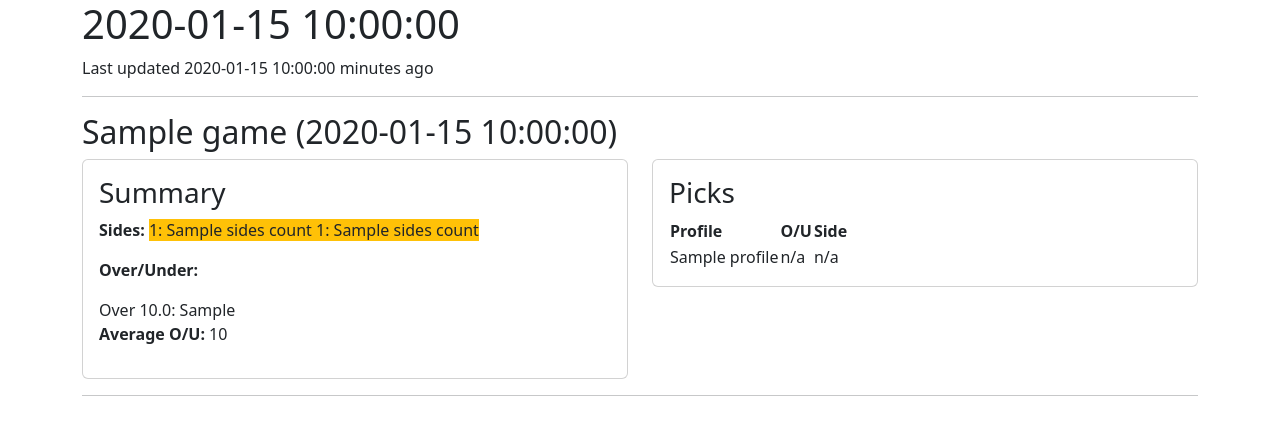
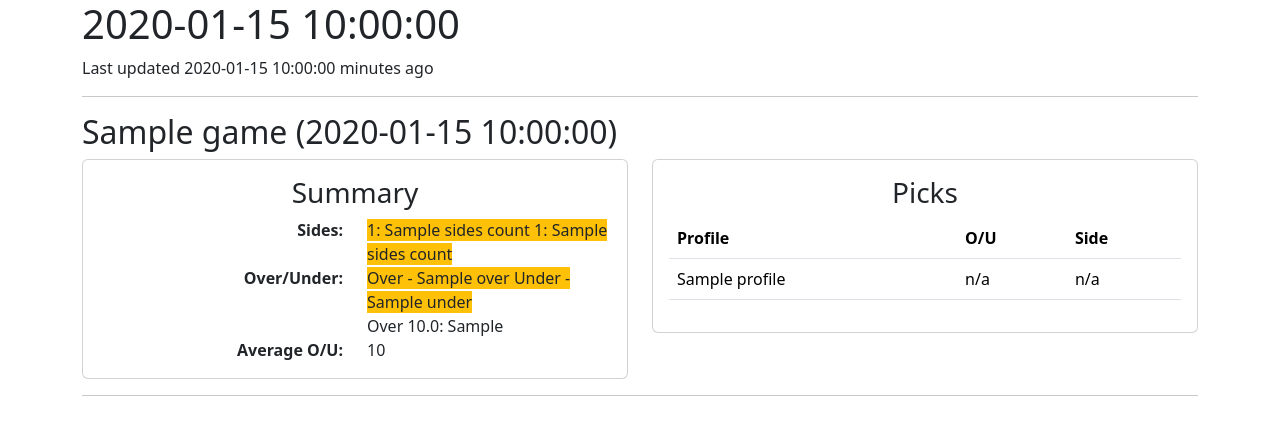
Before and after one commit to nklsimmons/sportscraper, a Flask app: template templates/show.html in a window 1280 px wide. Shown: the top 435 px of the page. Run offline with Flask 3, Linux system fonts and the light colour scheme; the template is opened without the code that fills it: most values are stand-ins (such as "Sample title", 1, 10 or a date in 2020).

Commit message:
Add over/under sums, formatting

```diff
--- a/server.py
+++ b/server.py
@@ -102,6 +102,8 @@ def showDate(date):
 
             game_data[game]["games"].append(tg)
 
+        over_under_sum = {}
+
         if over_under_count:
             ou_count = sum(over_under_count[n] for n in over_under_count)
             ou_sum = sum(over_under_count[n] * float(n) for n in over_under_count)
@@ -114,7 +116,16 @@ def showDate(date):
         if len(sides_count_list) == 1:
             sides_count_list.append([0, 0])
 
+        over_under_sum = {"over": 0, "under": 0}
+
+        for v in over_under_count:
+            if float(v) < 0:
+                over_under_sum["under"] += over_under_count[v]
+            if float(v) > 0:
+                over_under_sum["over"] += over_under_count[v]
+
         game_data[game]["summary"] = {
+            "over_under_sum": over_under_sum,
             "over_under_count": over_under_count,
             "over_under_avg": over_under_avg,
             "sides_count": sides_count_list,
--- a/templates/show.html
+++ b/templates/show.html
@@ -25,52 +25,82 @@
 
                         <div class="card-body">
 
-                            <div class="card-title">
+                            <div class="card-title text-center">
                                 <h3>Summary</h3>
                             </div>
 
-                            <p>
-                                <b>Sides:</b>
-
+                            <div class="row">
+                                <div class="col text-end fw-bold">Sides:</div>
+                                <div class="col">
                                     {% set game1 = game["summary"]["sides_count"][0] %}
                                     {% set game2 = game["summary"]["sides_count"][1] %}
 
                                     {% if game1[1] > game2[1] %}
-                                    <span class="bg-success text-white">
+                                        {% set game1_class = "bg-success text-white" %}
+                                        {% set game2_class = "" %}
+                                    {% elif game1[1] < game2[1] %}
+                                        {% set game1_class = "" %}
+                                        {% set game2_class = "bg-success text-white" %}
+                                    {% else %}
+                                        {% set game1_class = "bg-warning" %}
+                                        {% set game2_class = "bg-warning" %}
+                                    {% endif %}
+
+                                    <span class="{{ game1_class }}">
                                         {{ game1[0] }}: {{ game1[1] }}
                                     </span>
 
                                     {% if game2[0] %}
-                                        <span>
+                                        <span class="{{ game2_class }}">
                                             {{ game2[0] }}: {{ game2[1] }}
                                         </span>
                                     {% endif %}
 
-                                {% elif game1[1] < game2[1] %}
-                                    <span>
-                                        {{ game1[0] }}: {{ game1[1] }}
+                                </div>
+                            </div>
+
+                            <div class="row">
+                                <div class="col text-end fw-bold">Over/Under:</div>
+                                <div class="col">
+
+                                    {% set over = game["summary"]["over_under_sum"]["over"] %}
+                                    {% set under = game["summary"]["over_under_sum"]["under"] %}
+
+                                    {% if over > under %}
+                                        {% set over_class = "bg-success text-white" %}
+                                        {% set under_class = "" %}
+                                    {% elif over < under %}
+                                        {% set over_class = "" %}
+                                        {% set under_class = "bg-success text-white" %}
+                                    {% else %}
+                                        {% set over_class = "bg-warning" %}
+                                        {% set under_class = "bg-warning" %}
+                                    {% endif %}
+
+                                    <span class="{{ over_class }}">
+                                        Over - {{ game["summary"]["over_under_sum"]["over"] }}
                                     </span>
-                                    <span class="bg-success text-white">
-                                        {{ game2[0] }}: {{ game2[1] }}
+                                    <span class="{{ under_class }}">
+                                        Under - {{ game["summary"]["over_under_sum"]["under"] }}
                                     </span>
-                                {% else %}
-                                    <span class="bg-warning">
-                                        {{ game1[0] }}: {{ game1[1] }}
-                                    </span>
-                                    <span class="bg-warning">
-                                        {{ game2[0] }}: {{ game2[1] }}
-                                    </span>
-                                {% endif %}
-                            </p>
-                            <p>
-                                <b>Over/Under:</b>
+                                </div>
+                            </div>
+
+                            <div class="row">
+                                <div class="col"></div>
+                                <div class="col">
                                     {% for ou in game["summary"]["over_under_count"] %}
                                         <div>
                                             {% if '-' in ou %}Under {% else %}Over {% endif %}{{ ou|float|abs }}: {{ game["summary"]["over_under_count"][ou] }}
                                         </div>
                                     {% endfor %}
-                                <b>Average O/U:</b> {{ game["summary"]["over_under_avg"]|round(2) }}
-                            </p>
+                                </div>
+                            </div>
+
+                            <div class="row">
+                                <div class="col text-end fw-bold">Average O/U:</div>
+                                <div class="col">{{ game["summary"]["over_under_avg"]|round(2) }}</div>
+                            </div>
                         </div>
                     </div>
 
@@ -80,11 +110,11 @@
                     <div class="card">
                         <div class="card-body">
 
-                            <div class="card-title">
+                            <div class="card-title text-center">
                                 <h3>Picks</h3>
                             </div>
 
-                            <table>
+                            <table class="table">
                                 <thead>
                                     <tr>
                                         <th>Profile</th>
```
Lines whose indentation alone changed are shown as unchanged.
